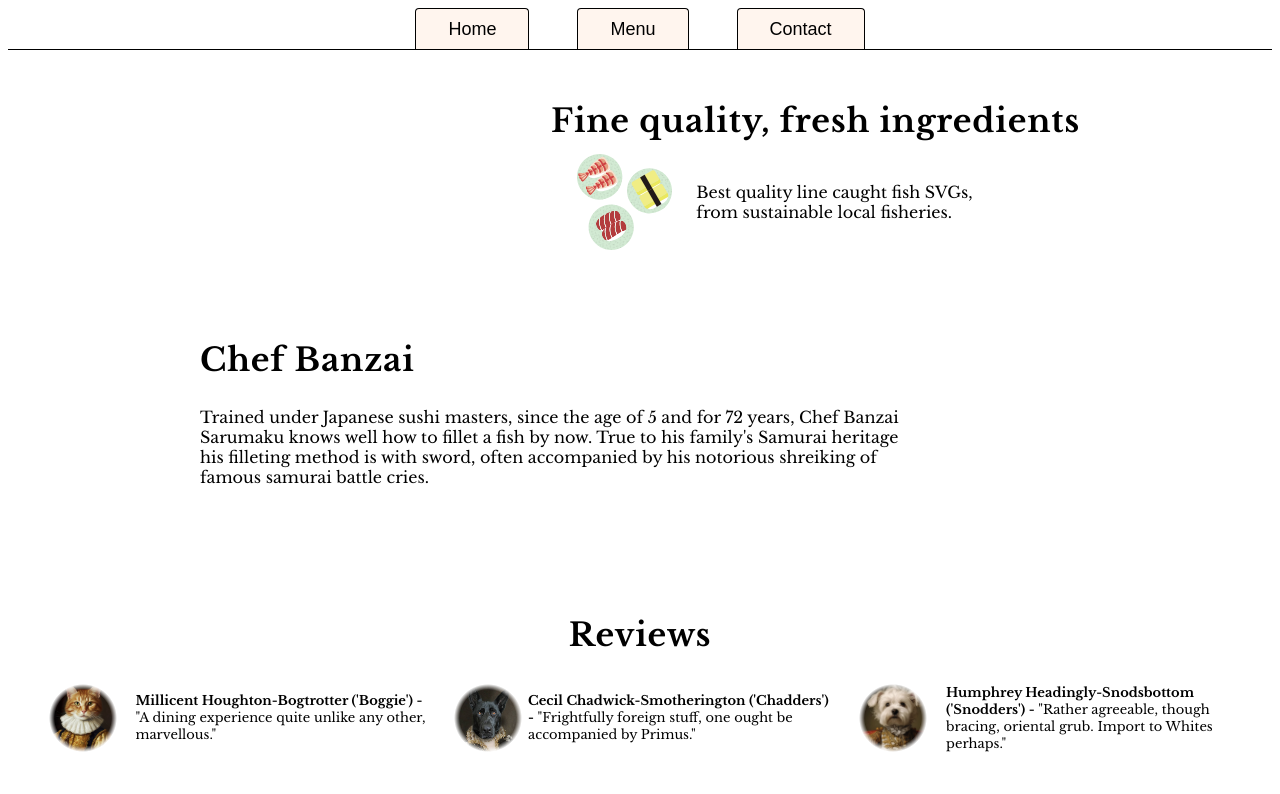
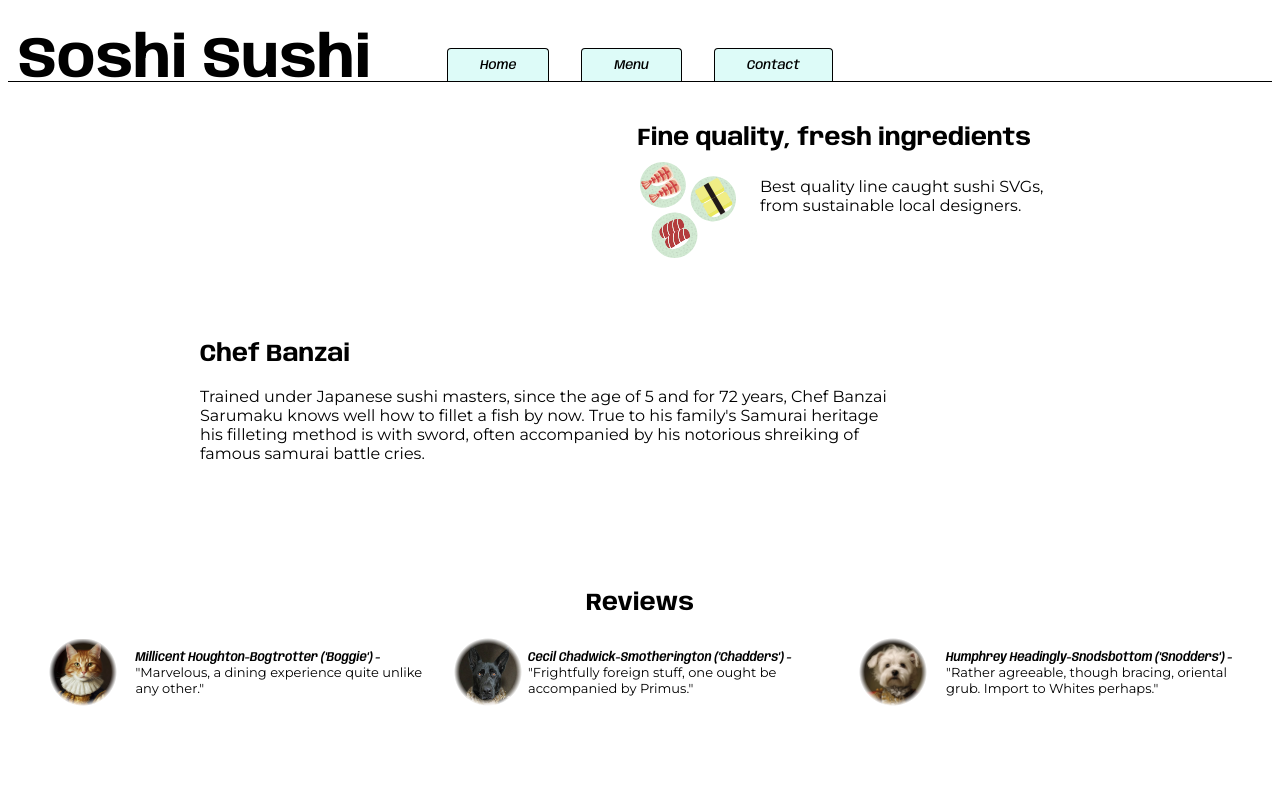
Before and after one commit to jbk2/js-restaurant, a website built with webpack: page src/template.html in a window 1280 px wide. Built offline with nearby package versions, Linux system fonts and the light colour scheme.

Commit message:
Build homepage content via JS

```diff
--- a/src/assets/styles.css
+++ b/src/assets/styles.css
@@ -1,24 +1,39 @@
-@import url('https://fonts.googleapis.com/css2?family=Libre+Baskerville:ital,wght@0,400;0,700;1,400&display=swap');
+@import url('https://fonts.googleapis.com/css2?family=Montserrat:ital,wght@0,100..900;1,100..900&display=swap');
 
-:root {
-  --font-libre-baskerville: "Libre Baskerville", serif;
-  --font-weight-regular: 400;
-  --font-weight-bold: 700;
+@font-face {
+  font-family: 'anybody';
+  src: url('./fonts/anybody.ttf') format('truetype');
+  font-weight: 100 900;
+  /* font-stretch: ultra-condensed; */
+  /* font-style: normal; */
 }
 
 body {
-  font-family: var(--font-libre-baskerville);
-  font-weight: var(--font-weight-regular);
+  font-family: "anybody";
+  /* font-family: var(--font-libre-baskerville);
+  font-weight: var(--font-weight-regular); */
+}
+
+.logo-type {
+  /* font-family: "anybody"; */
+  font-size: 3.6rem;
+  /* font-variation-settings: ; */
+  /* align-self: flex-start; */
+  /* margin-right: auto; */
+  position: absolute;
+  margin: 0;
+  /* margin-top: 0.3rem; */
+  left: 10px;
+  top: -17px
 }
 
 h1 {
-  letter-spacing: 0.05rem;
-  font-size: xx-large;
-  font-weight: var(--font-weight-bold);
+  font-size: x-large;
 }
 
 p {
-  /* font-family: 'Segoe UI', Tahoma, Geneva, Verdana, sans-serif; */
+  font-family: "Montserrat";
+  font-size: medium;
 }
 
 /* ######################## Header/tab section ################################ */
@@ -26,17 +41,24 @@ p {
 nav {
   display: flex;
   justify-content: center;
-  gap: 3rem;
+  gap: 2rem;
+  margin-top: 3rem;
   border-bottom: 1px solid;
+  position: relative;
+}
+
+button {
+  font-family: "anybody";
+  font-variation-settings: 'wght' 500, 'wdth' 100, 'ital' 100;
+  font-size: small;
 }
 
 button.tab {
-  background-color: seashell;
+  background-color: rgb(221, 251, 248);
   border: 1px solid black;
   border-bottom: none;
   border-top-left-radius: 0.25rem;
   border-top-right-radius: 0.25rem;
-  font-size: large;
   padding: 0.6rem;
   padding-left: 2rem;
   padding-right: 2rem;
@@ -67,21 +89,22 @@ section#ingredients-section div {
 }
 
 section#ingredients-section div h1 {
-  margin-bottom: 0.8rem;
+  margin-bottom: 0.7rem;
 }
 
 #ingredients-section .content {
   display: flex;
   flex-direction: row;
-  align-items: center;
+  align-items: flex-start;
   gap: 1.5rem;
-  padding-left: 2vw;
+  padding-left: 0.2vw;
 }
 
 #ingredients-section .content p {
   margin: 0;
   max-width: 20rem;
   flex-wrap: wrap;
+  padding-top: 15px;
 }
 
 /* ######################## Chef section ################################ */
@@ -109,7 +132,8 @@ section#chef-section p {
 }
 
 #reviews-section span {
-  font-weight: var(--font-weight-bold);
+  font-family: "anybody";
+  font-variation-settings: 'wght' 600, 'wdth' 90, 'ital' 100;
 }
 
 #reviews {
--- a/src/homepage.js
+++ b/src/homepage.js
@@ -1,5 +1,77 @@
+import sushiImage from './assets/sushi1.svg';
+import pet1Image from './assets/pet1.webp';
+import pet2Image from './assets/pet2.jpg';
+import pet3Image from './assets/pet3.webp';
+
 function renderHomePage() {
   console.log('connected ok');
+  document.body.append(ingredientsSection(), chefSection(), reviewsSection());
 }
 
+const ingredientsSection = () => {
+  let section = document.createElement('section');
+  section.id = "ingredients-section";
+  section.innerHTML = `
+    <div>
+      <h1>Fine quality, fresh ingredients</h1>
+      <div class="content">
+        <img id="sushi1-svg" src="${sushiImage}" alt="some sushi">
+        <p>Best quality line caught sushi SVGs, from sustainable local designers.</p>
+      </div>
+    </div>
+  `;
+  return section;
+};
+
+const chefSection = () => {
+  let section = document.createElement('section');
+  section.id = "chef-section";
+  section.innerHTML = `
+    <h1>Chef Banzai</h1>
+    <p>Trained under Japanese sushi masters, since the age of 5 and for 72 years, Chef Banzai Sarumaku
+      knows well how to fillet a fish by now. True to his family's Samurai heritage his filleting
+      method is with sword, often accompanied by his notorious shreiking of famous samurai battle cries.
+    </p>
+  `;
+  return section;
+};
+
+const reviewsSection = () => {
+  let section = document.createElement('section');
+  section.id = "reviews-section";
+  section.innerHTML = `
+    <h1>Reviews</h1>
+    <div id="reviews">
+      <div id="review-1">
+        <div class="image-mask">
+          <img id="pet1" src="${pet1Image}" alt="aristocratic cat">
+        </div>
+        <p>
+          <span>Millicent Houghton-Bogtrotter ('Boggie') - </span>
+          "Marvelous, a dining experience quite unlike any other."
+        </p>
+      </div>
+      <div id="review-2">
+        <div class="image-mask">
+          <img id="pet2" src="${pet2Image}" alt="aristocratic dog">
+        </div>
+        <p>
+          <span>Cecil Chadwick-Smotherington ('Chadders') - </span>
+          "Frightfully foreign stuff, one ought be accompanied by Primus."
+        </p>
+      </div>
+      <div id="review-3">
+        <div class="image-mask">
+          <img id="pet3" src="${pet3Image}" alt="aristocratic labrador">
+        </div>
+        <p>
+          <span>Humphrey Headingly-Snodsbottom ('Snodders') - </span>
+          "Rather agreeable, though bracing, oriental grub. Import to Whites perhaps."
+        </p>
+      </div>
+    </div>
+  `;
+  return section;
+};
+
 export { renderHomePage };
--- a/src/index.js
+++ b/src/index.js
@@ -1,7 +1,5 @@
 import './assets/styles.css'
 import { renderHomePage } from "./homepage.js"
-
-console.log("Hello World!");
 
 document.addEventListener('DOMContentLoaded', () => {
   renderHomePage();
--- a/src/template.html
+++ b/src/template.html
@@ -8,63 +8,14 @@
 <body>
   <header>
     <nav>
+      <h1 class="logo-type">Soshi Sushi</h1>
       <button class="tab">Home</button>
       <button class="tab">Menu</button>
       <button class="tab">Contact</button>
     </nav>
   </header>
   <div id="content">
-    <div id="home-page">
-      <section id="ingredients-section">
-        <div>
-          <h1>Fine quality, fresh ingredients</h1>
-          <div class="content">
-            <img id="sushi1-svg" src="assets/sushi1.svg" alt="some sushi">
-            <p>Best quality line caught fish SVGs, from sustainable local fisheries.</p>
-          </div>
 
-        </div>
-      </section>
-      <section id="chef-section">
-        <h1>Chef Banzai</h1>
-        <p>Trained under Japanese sushi masters, since the age of 5 and for 72 years, Chef Banzai Sarumaku
-          knows well how to fillet a fish by now. True to his family's Samurai heritage his filleting
-          method is with sword, often accompanied by his notorious shreiking of famous samurai battle cries.
-        </p>
-      </section>
-      <section id="reviews-section">
-        <h1>Reviews</h1>
-        <div id="reviews">
-          <div id="review-1">
-            <div class="image-mask">
-              <img id="pet1" src="assets/pet1.webp" alt="aristocratic cat">
-            </div>
-            <p>
-              <span>Millicent Houghton-Bogtrotter ('Boggie') - </span>
-              "A dining experience quite unlike any other, marvellous."
-            </p>
-          </div>
-          <div id="review-2">
-            <div class="image-mask">
-              <img id="pet2" src="assets/pet2.jpg" alt="aristocratic dog">
-            </div>
-            <p>
-              <span>Cecil Chadwick-Smotherington ('Chadders') - </span>
-              "Frightfully foreign stuff, one ought be accompanied by Primus."
-            </p>
-          </div>
-          <div id="review-3">
-            <div class="image-mask">
-              <img id="pet3" src="assets/pet3.webp" alt="aristocratic labrador">
-            </div>
-            <p>
-              <span>Humphrey Headingly-Snodsbottom ('Snodders') - </span>
-              "Rather agreeable, though bracing, oriental grub. Import to Whites perhaps."
-            </p>
-          </div>
-        </div>
-      </section>
-    </div>
   </div>
 </body>
 </html>
```
Also changed, not shown: README.md, src/assets/fonts/anybody.ttf (added).
